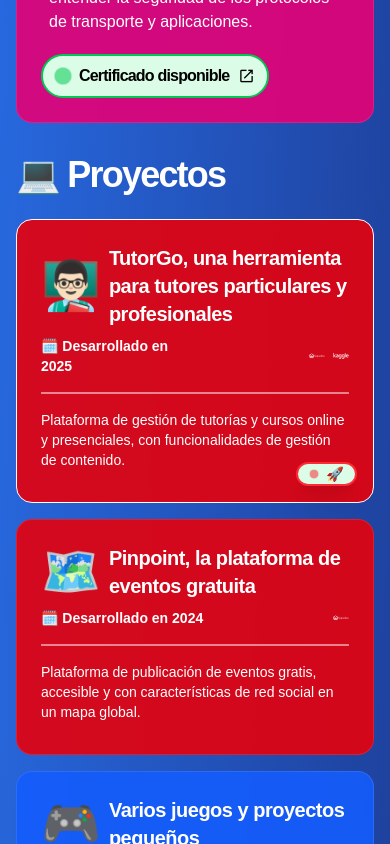
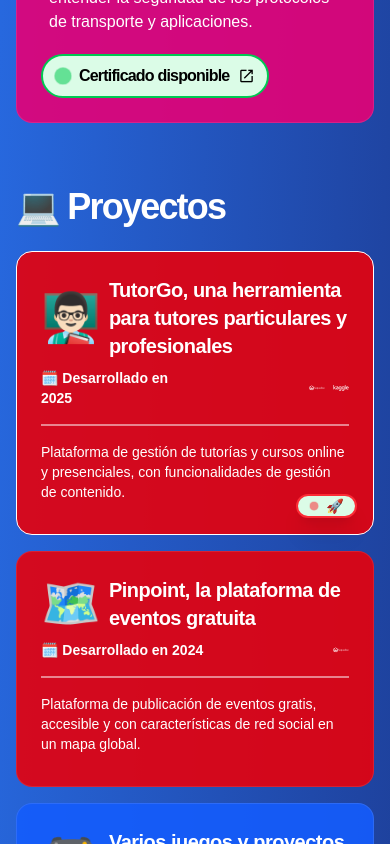
Before and after one commit to Yassin-Pellicer/yaplam, a Next.js app: page / in a window 390 px wide. Shown: the part 5640-6484 px from the top of the page. Built offline with nearby package versions, Linux system fonts and the light colour scheme; a web font is replaced by a local one.

Commit message:
changes spacing

```diff
--- a/app/page.jsx
+++ b/app/page.jsx
@@ -378,7 +378,6 @@ export default function Portfolio() {
           </li>
           <li>
             <span class="font-semibold text-white">Snake Game:</span> Implementación del clásico juego de la serpiente en un entorno gráfico personalizado. El jugador controla una serpiente que debe recoger comida sin chocar contra los bordes ni su propio cuerpo
-            <span class="italic"> (parte inferior izquierda de la imagen)</span>.
           </li>
           <li>
             <span class="font-semibold text-white">Brick Breaker:</span> Versión interactiva del clásico juego en el que se controla una paleta para romper bloques con una pelota que rebota
@@ -810,7 +809,7 @@ Entre las cosas de las que me he encargado destacamos...</p>
 
         {/* Projects Section */}
         <InViewSection>
-          <section id="proyectos" className="sm:py-20 pb-0! py-8">
+          <section id="proyectos" className="sm:py-20 pb-0! py-16">
             <h2 className="sm:text-5xl text-4xl font-bold text-white tracking-tighter mb-6">
               💻 Proyectos
             </h2>
```
